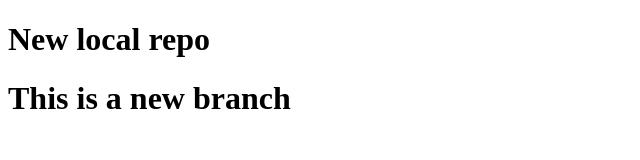
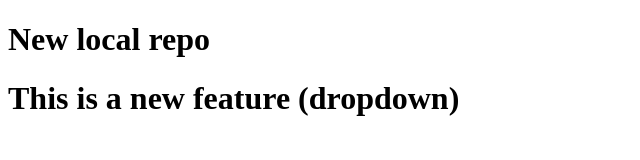
Before and after one commit to srinidhiv2107/localRepo, a plain HTML site: page index.html in a window 1280 px wide. Shown: the whole page, without its empty margins (0-640 px from the left). Drawn offline with Linux system fonts and the light colour scheme.

```diff
--- a/index.html
+++ b/index.html
@@ -7,6 +7,6 @@
 </head>
 <body>
   <h1>New local repo</h1>
-  <h1>This is a new branch</h1>
+  <h1>This is a new feature (dropdown)</h1>
 </body>
 </html>
```
